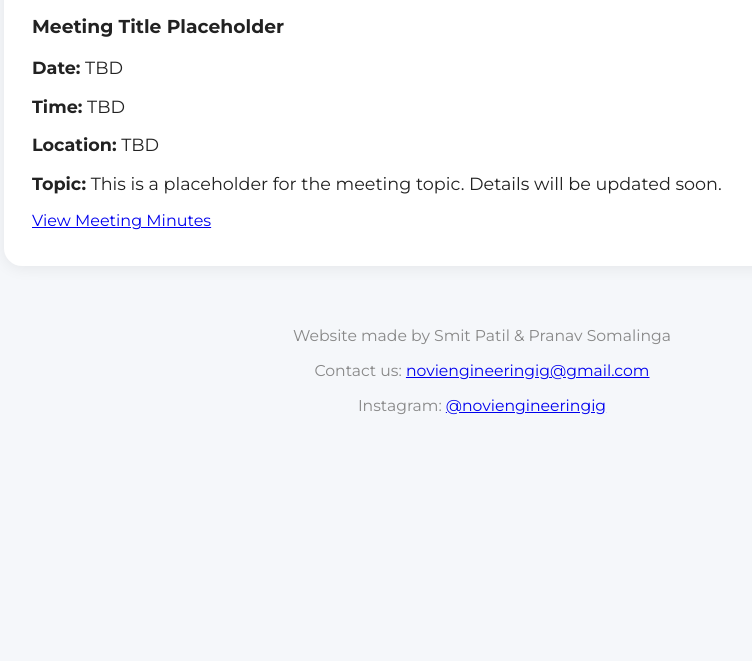
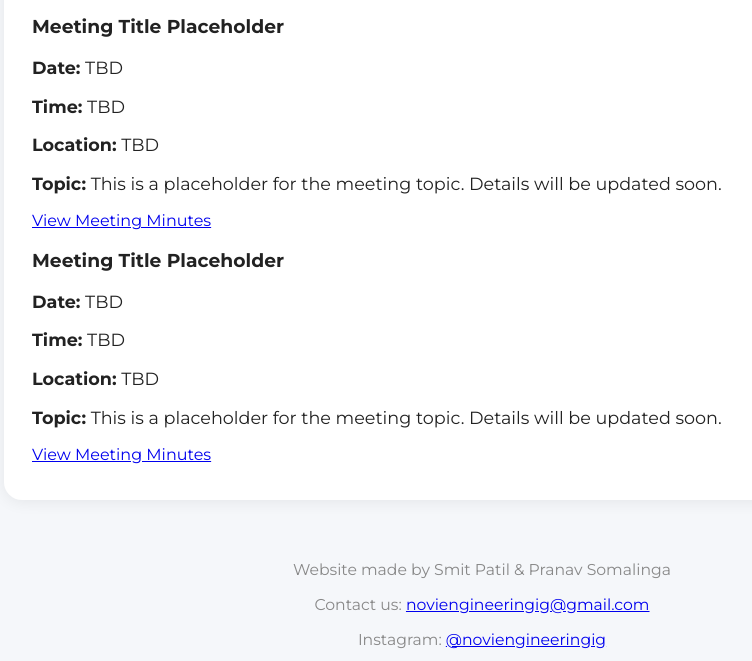
Before and after one commit to Novi-Engineering-Club/engineeringclub-website, a plain HTML site: page pages/meetings.html in a window 1280 px wide. Shown: the part 544-1205 px from the top of the page, without its empty margins (158-910 px from the left). Before the commit the page ends 1007 px from the top, so only its background shows below. Drawn offline with Linux system fonts and the light colour scheme.

Commit message:
Update meetings.html

```diff
--- a/pages/meetings.html
+++ b/pages/meetings.html
@@ -38,7 +38,14 @@
                         <p><strong>Topic:</strong> This is a placeholder for the meeting topic. Details will be updated soon.</p>
                         <a href="../documents/meeting_minutes/meetingminutestest.html">View Meeting Minutes</a>
                     </div>
-                    <!-- Add more meeting items as needed -->
+                    <div class="meeting-item">
+                        <h3>Meeting Title Placeholder</h3>
+                        <p><strong>Date:</strong> TBD</p>
+                        <p><strong>Time:</strong> TBD</p>
+                        <p><strong>Location:</strong> TBD</p>
+                        <p><strong>Topic:</strong> This is a placeholder for the meeting topic. Details will be updated soon.</p>
+                        <a href="../documents/meeting_minutes/meetingminutestest.html">View Meeting Minutes</a>
+                    </div>
                 </div>
 
             </div>
```
